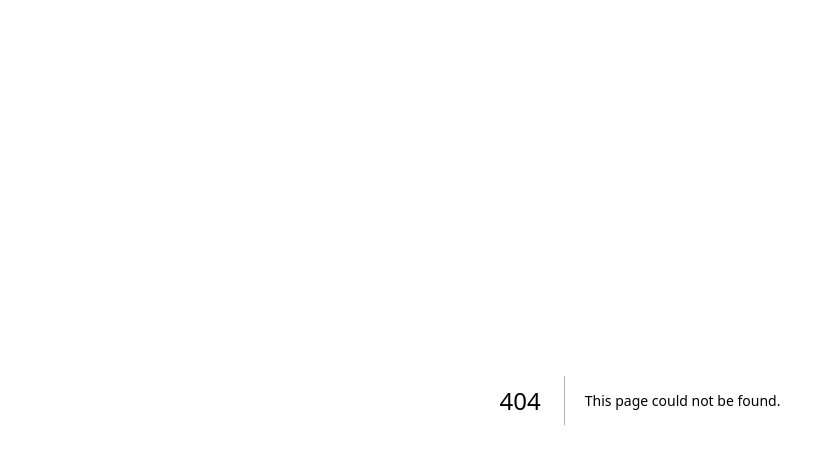
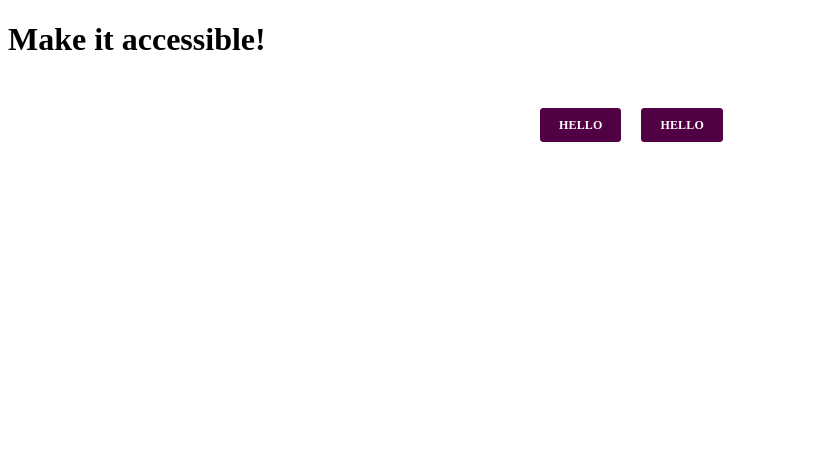
Before and after one commit to agatakozinska/a11y-workshop, a Next.js app: page /semantic/buttonExample in a window 1280 px wide. Before the commit this address had no page. Shown: the top 464 px of the page, without its empty margins (0-835 px from the left). Built offline with nearby package versions, Linux system fonts and the light colour scheme.

Commit message:
Add semantic page and examples

```diff
--- /dev/null
+++ b/components/ImposterButton.tsx
@@ -0,0 +1,25 @@
+export const ImposterButton = ({ disabled }) => {
+    const onClick = () => {
+        alert('Hello, , I\'m imposter button!');
+    }
+
+    const onKeyDown = (event) => {
+        event.preventDefault();
+        if (event.key === 'Enter' || event.key === ' ') {
+            onClick();
+        }
+    }
+
+    return(
+        <div
+            onClick={onClick}
+            role='button'
+            tabIndex={disabled ? -1 : 0}
+            onKeyDown={onKeyDown}
+            className={`button ${disabled ? 'button--disabled' : ''}`}
+            aria-disabled={disabled}
+        >
+            Hello
+        </div>
+    );
+};
--- a/components/counters.module.css
+++ /dev/null
@@ -1,6 +0,0 @@
-.counter {
-    border: 1px solid #ccc;
-    border-radius: 5px;
-    padding: 2px 6px;
-    margin: 12px 0 0;
-}
--- a/pages/_meta.json
+++ b/pages/_meta.json
@@ -1,6 +1,7 @@
 {
 	"index": "Agenda",
 	"intro": "Introduction",
+	"semantic": "Accessible HTML",
 	"component": "Elooo",
 	"contact": {
 		"title": "Contact ↗",
--- a/pages/component.mdx
+++ b/pages/component.mdx
@@ -1,5 +1 @@
 # Component
-
-import { Counters } from '../components/Counters'
-
-<Counters />
--- /dev/null
+++ b/pages/semantic/_meta.json
@@ -0,0 +1,4 @@
+{
+	"semanticHTML": "Semantic HTML",
+	"buttonExample": "Make it accessible!"
+}
--- /dev/null
+++ b/pages/semantic/buttonExample.mdx
@@ -0,0 +1,8 @@
+# Make it accessible!
+
+import {ImposterButton} from '../../components/ImposterButton';
+
+<div class="container">
+	<button class="button" onClick={() => alert("Hello, I'm semantic!")}>Hello</button>
+	<ImposterButton />
+</div>
--- a/styles/styles.css
+++ b/styles/styles.css
@@ -1,11 +1,49 @@
 :root {
     --yellow-color: #ffc500;
-}
-
-.test {
-    color: red;
+    --purple-color: #520044;
+    --white-color: #fff;
 }
 
 .link {
     color: var(--yellow-color);
 }
+
+.container {
+    display: flex;
+    gap: 20px;
+    width: 200px;
+    margin: 50px auto;
+}
+
+.button {
+    cursor: pointer;
+    align-items: center;
+    -webkit-appearance: none;
+    background-color: var(--purple-color);
+    border: 1px solid var(--purple-color);
+    border-radius: 3px;
+    box-sizing: content-box;
+    color: var(--white-color);
+    display: inline-flex;
+    font-size: 12px;
+    font-weight: 600;
+    font-family: inherit;
+    justify-content: center;
+    letter-spacing: .15px;
+    line-height: 16px;
+    margin: 0;
+    min-height: 18px;
+    outline: none;
+    padding: 7px 18px;
+    text-decoration: none;
+    text-transform: uppercase;
+    transition-duration: 300ms;
+    transition-property: background-color,border-color,color;
+    vertical-align: top;
+}
+
+.button–-disabled {
+    pointer-events: none;
+    opacity: 0.5;
+    cursor: default;
+}
```
Also changed, not shown: components/Counters.tsx (deleted, +0 -11 lines), pages/semantic/semanticHTML.mdx (added, +8 -0 lines).
